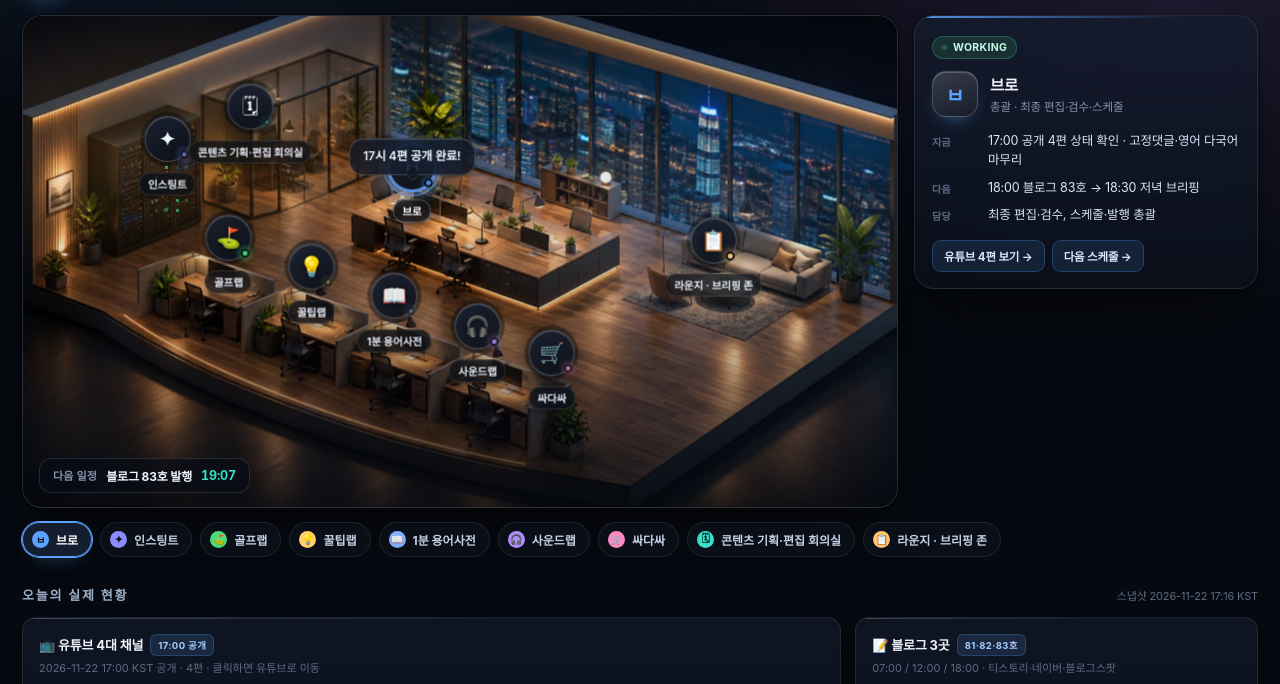
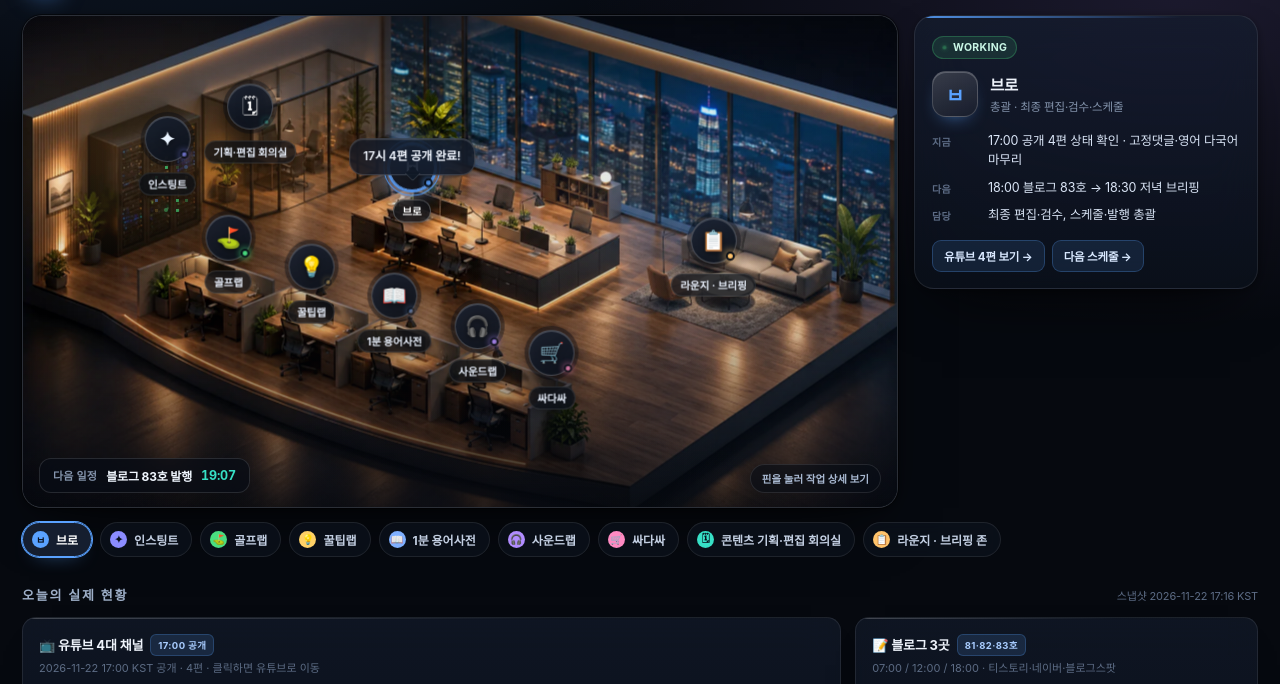
Before and after one commit to pdy1124-cyber/ai-office, a plain HTML site: page index.html in a window 1280 px wide. Shown: the part 69-753 px from the top of the page. Drawn offline with Linux system fonts and the light colour scheme.

Commit message:
v2 다듬기: 핀 라벨 축약·힌트·패널 높이 안정화 + 반응형 확인용 임시 페이지

```diff
--- a/index.html
+++ b/index.html
@@ -179,10 +179,18 @@ body{
 .hud b{font-size:12px;font-weight:700;color:#f1f7ff;max-width:280px;overflow:hidden;text-overflow:ellipsis;white-space:nowrap}
 .hud em{font-style:normal;font-weight:750;color:var(--teal);font-variant-numeric:tabular-nums;font-size:12.5px}
 .hud em.now{color:#0a1018;background:var(--teal);border-radius:6px;padding:2px 7px}
+.hint{
+  position:absolute;right:16px;bottom:14px;z-index:5;
+  font-size:10.5px;font-weight:600;color:#a8b8d0;letter-spacing:0;
+  padding:6px 11px;border-radius:999px;
+  background:rgba(8,13,22,.55);border:1px solid rgba(255,255,255,.1);
+  backdrop-filter:blur(12px);-webkit-backdrop-filter:blur(12px);
+  pointer-events:none;
+}
 
 /* panel */
 .panel{
-  position:relative;border-radius:var(--r);padding:18px 17px 16px;min-height:210px;
+  position:relative;border-radius:var(--r);padding:18px 17px 16px;min-height:242px;
   background:linear-gradient(180deg,rgba(20,28,44,.78),rgba(11,17,27,.72));
   border:1px solid var(--line);box-shadow:var(--shadow);
   backdrop-filter:blur(20px) saturate(150%);-webkit-backdrop-filter:blur(20px) saturate(150%);
@@ -352,6 +360,7 @@ footer code{
   .pin-name{font-size:9px;padding:2px 6px}
   .bubble{font-size:10.5px;padding:7px 10px;max-width:170px}
   .hud{left:10px;bottom:9px;padding:6px 10px;gap:7px}
+  .hint{display:none}
   .hud b{max-width:150px;font-size:10.5px}
   .hud em{font-size:11px}
   .panel{padding:15px 14px 14px}
@@ -423,6 +432,7 @@ footer code{
       <div class="hud">
         <span class="k">다음 일정</span><b id="hudLabel">—</b><em id="hudCd">--:--</em>
       </div>
+      <span class="hint">핀을 눌러 작업 상세 보기</span>
     </div>
 
     <aside class="panel" id="panel" aria-live="polite"></aside>
@@ -586,7 +596,7 @@ var PEOPLE = {
 };
 
 var PROPS = {
-  meet:{ name:"콘텐츠 기획·편집 회의실", role:"편성 · 편집 · 검수 미팅", color:"#37e0c6", ava:"🗓",
+  meet:{ name:"콘텐츠 기획·편집 회의실", short:"기획·편집 회의실", role:"편성 · 편집 · 검수 미팅", color:"#37e0c6", ava:"🗓",
     x:26, y:22.5, d:"1.4s", kind:"prop",
     rows:[["편성","골프랩 · 꿀팁랩 · 1분 용어사전 · 사운드랩 4편"],
           ["편집","0.2초 훅 프레임 썸네일 · 자막·CC 정리"],
@@ -594,7 +604,7 @@ var PROPS = {
     links:[["다음 스케줄","#sched"]],
     say:["4편 편성 확정","훅 프레임 통일","검수 통과분만 발행"] },
 
-  lounge:{ name:"라운지 · 브리핑 존", role:"오늘 목표 · 브리핑", color:"#ffc36b", ava:"📋",
+  lounge:{ name:"라운지 · 브리핑 존", short:"라운지 · 브리핑", role:"오늘 목표 · 브리핑", color:"#ffc36b", ava:"📋",
     x:79, y:49.5, d:"2.6s", kind:"prop",
     rows:[["17:00","유튜브 4편 공개 — 완료 ✓"],
           ["18:00","블로그 83호 발행 → 18:30 저녁 브리핑"],
@@ -670,7 +680,7 @@ function buildPins(){
     inner.appendChild(ava);
     inner.appendChild(el("span", "pin-dot"));
     b.appendChild(inner);
-    b.appendChild(el("span", "pin-name", p.name));
+    b.appendChild(el("span", "pin-name", p.short || p.name));
     host.appendChild(b);
   }
   host.addEventListener("click", function(ev){
```
Also changed, not shown: _check.html (added, +22 -0 lines).
